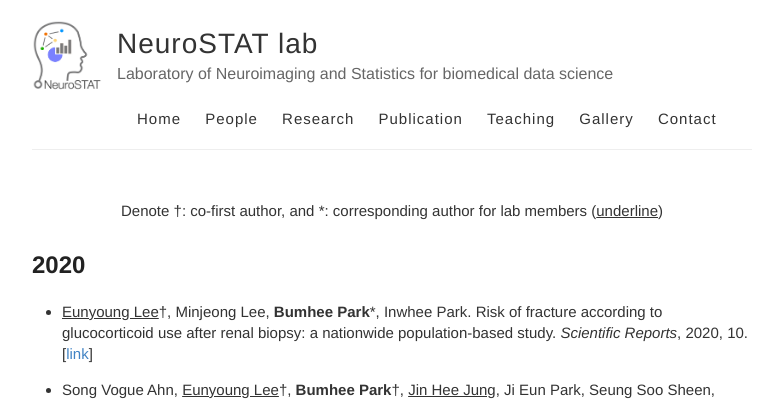
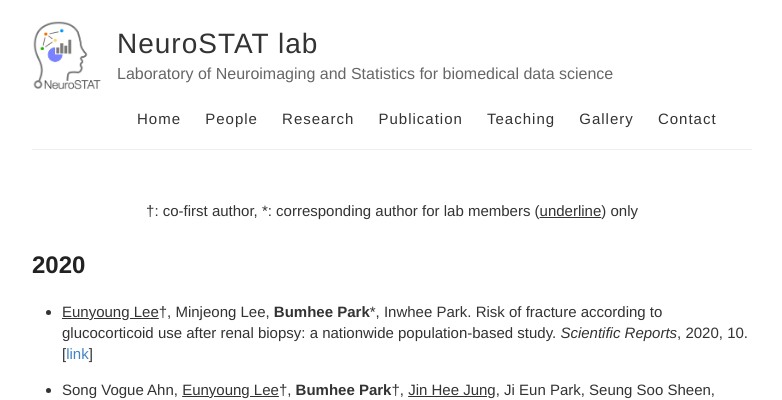
Before and after one commit to neurostat-lab/neurostat-lab.github.io, a Jekyll site: the page built from publication.md, in a window 1280 px wide and 900 px high. Shown: the top 400 px of the window, without its empty margins (248-1030 px from the left). Built offline with Jekyll 4.4.1, drawn with Linux system fonts in a browser that asks for light colours.

Commit message:
Update publication.md

```diff
--- a/publication.md
+++ b/publication.md
@@ -3,7 +3,7 @@ layout: default
 is_contact: true
 ---
 
-<center> Denote <sup>†</sup>: co-first author, and <sup>*</sup>: corresponding author for lab members (<U>underline</U>)</center>
+<center> <sup>†</sup>: co-first author, <sup>*</sup>: corresponding author for lab members (<U>underline</U>) only </center>
 
 ## 2020
 * <U>Eunyoung Lee</U><sup>†</sup>, Minjeong Lee, **Bumhee Park**<sup>*</sup>, Inwhee Park. Risk of fracture according to glucocorticoid use after renal biopsy: a nationwide population-based study. _Scientific Reports_, 2020, 10. \[[link](https://www.nature.com/articles/s41598-020-70935-w)\]
```
